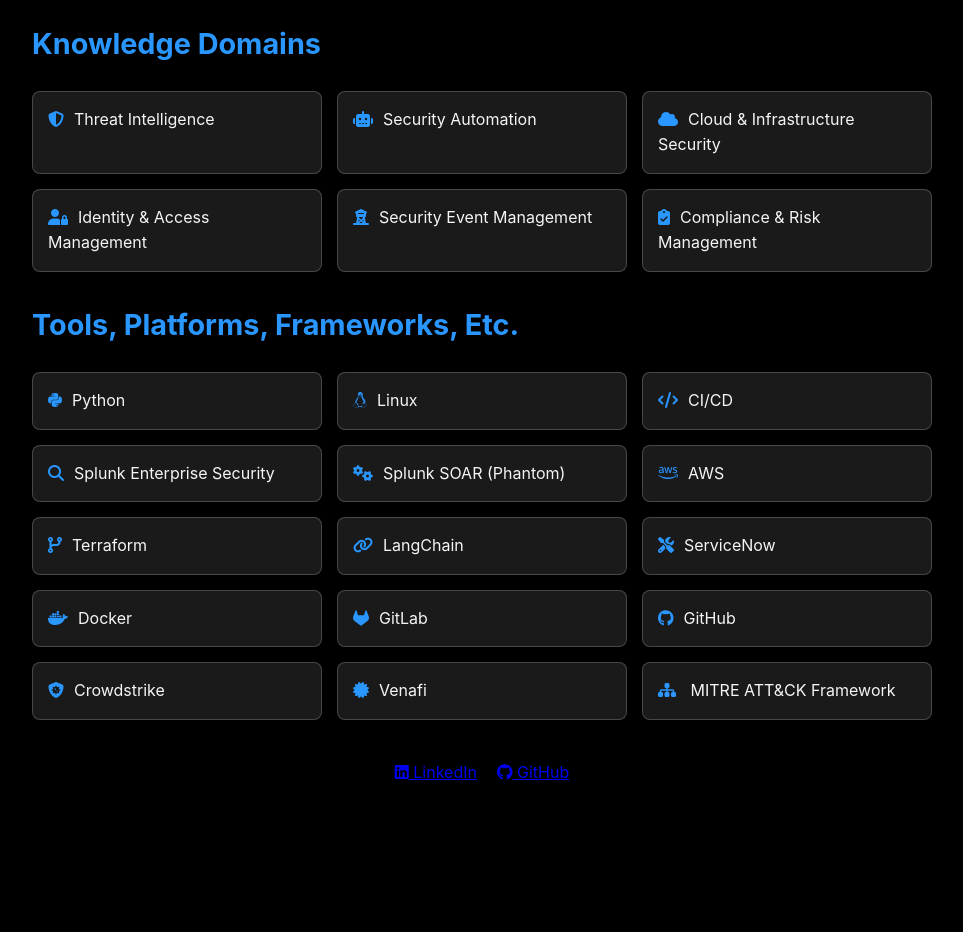
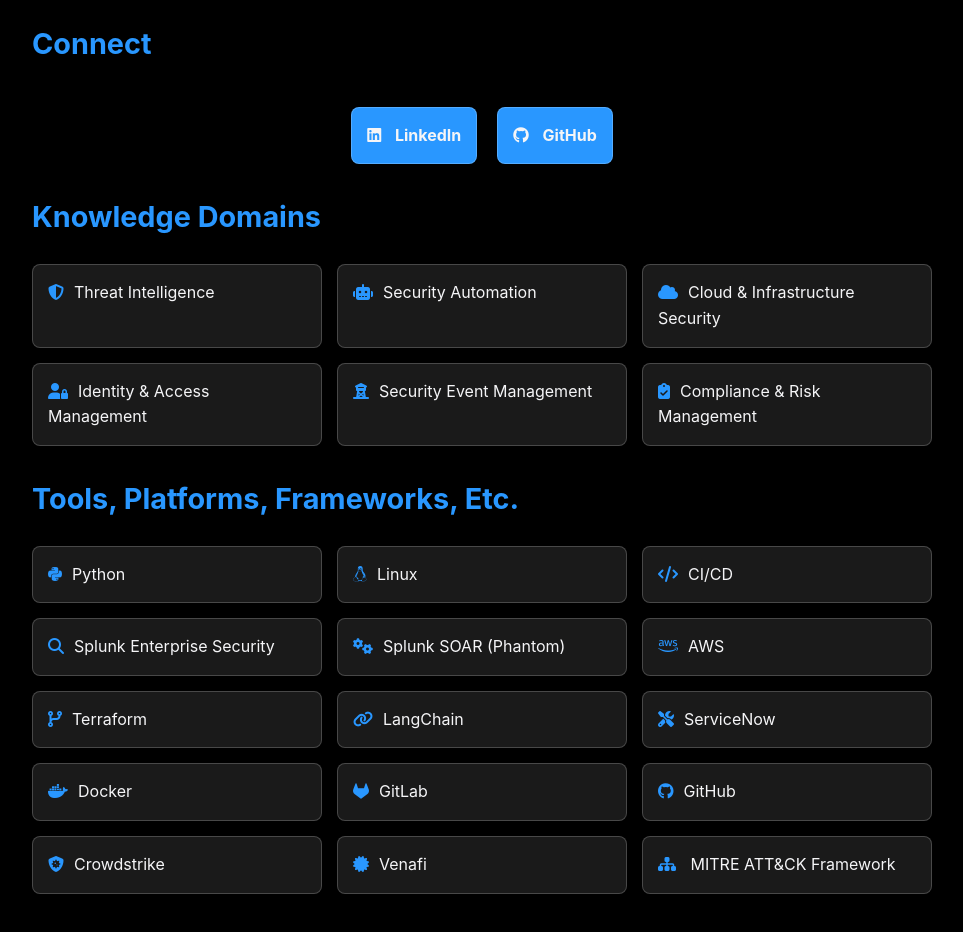
Before and after one commit to ghoulbreak/ghoulbreak.github.io, a plain HTML site: page index.html in a window 1280 px wide. Shown: the part 180-1112 px from the top of the page, without its empty margins (158-1121 px from the left). Before the commit the page ends 986 px from the top, so only its background shows below. Drawn offline with Linux system fonts and the light colour scheme.

Commit message:
updates to index and styling

```diff
--- a/index.html
+++ b/index.html
@@ -13,6 +13,18 @@
             <h1>William R. French</h1>
             <p class="tagline">Cyber Security Engineer | Automation Specialist | AI Enthusiast</p>
         </header>
+
+        <section>
+            <h2>Connect</h2>
+            <div class="grid links">
+                <a href="https://www.linkedin.com/in/w1ll1am-ray-fr3nch/" class="grid-item link-item">
+                    <i class="fab fa-linkedin"></i> LinkedIn
+                </a>
+                <a href="https://github.com/ghoulbreak" class="grid-item link-item">
+                    <i class="fab fa-github"></i> GitHub
+                </a>
+            </div>
+        </section>
 
         <section class="knowledge-domains">
             <h2>Knowledge Domains</h2>
@@ -46,15 +58,6 @@
                 <div class="grid-item"><i class="fas fa-sitemap"></i> MITRE ATT&CK Framework</div>
             </div>
         </section>
-
-        <section class="links">
-            <a href="https://www.linkedin.com/in/w1ll1am-ray-fr3nch/" class="social-button" aria-label="LinkedIn Profile">
-                <i class="fab fa-linkedin"></i> LinkedIn
-            </a>
-            <a href="https://github.com/ghoulbreak" class="social-button" aria-label="GitHub Profile">
-                <i class="fab fa-github"></i> GitHub
-            </a>
-        </section>
     </main>
 </body>
 </html>
--- a/styles.css
+++ b/styles.css
@@ -94,3 +94,25 @@
         text-align: center;
     }
 }
+.links {
+    grid-template-columns: repeat(auto-fit, minmax(200px, 1fr));
+}
+
+.link-item {
+    text-decoration: none;
+    color: #f5f5f7;
+    text-align: center;
+    font-weight: bold;
+    background-color: #2997ff;
+    transition: all 0.3s ease;
+}
+
+.link-item:hover {
+    background-color: #0071e3;
+    transform: translateY(-5px);
+}
+
+.link-item i {
+    color: #f5f5f7;
+    margin-right: 10px;
+}
```
